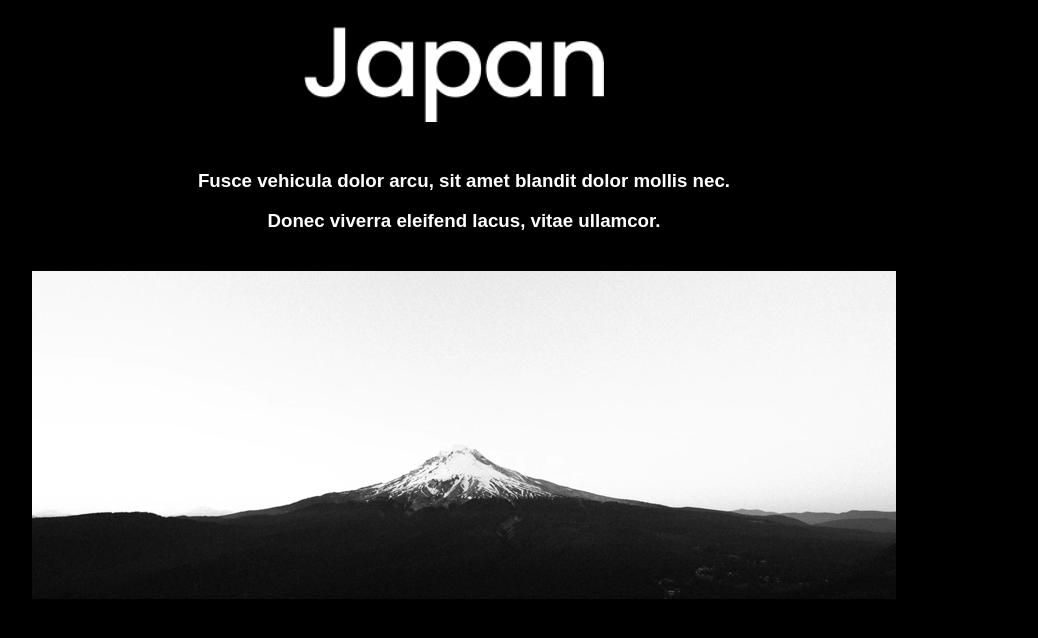
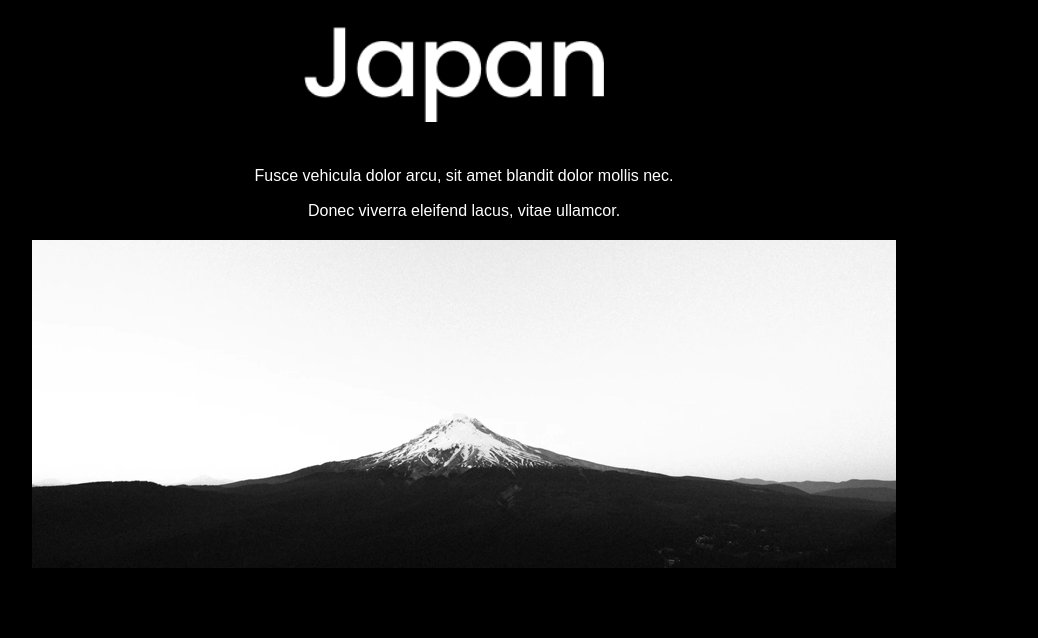
Before and after one commit to shayankarmand/13-responsive-navigation, a plain HTML site: page index.html in a window 1280 px wide. Shown: the part 94-732 px from the top of the page, without its empty margins (176-1214 px from the left). Drawn offline with Linux system fonts and the light colour scheme.

Commit message:
remove-h3

```diff
--- a/index.html
+++ b/index.html
@@ -36,8 +36,8 @@
 
         <div class="mn"><img src="images/Japan.png" alt="japan"></div>
 
-        <div class="txt"><h3> <p>Fusce vehicula dolor arcu,
-        sit amet blandit dolor mollis nec.</p>  Donec viverra eleifend lacus, vitae ullamcor.</h3></div>
+        <div class="txt"> <p>Fusce vehicula dolor arcu,
+        sit amet blandit dolor mollis nec.</p>  Donec viverra eleifend lacus, vitae ullamcor.</div>
 
         <div class="imj"><img src="images/jpn.png" alt="mountain"></div>
     </div>
```
